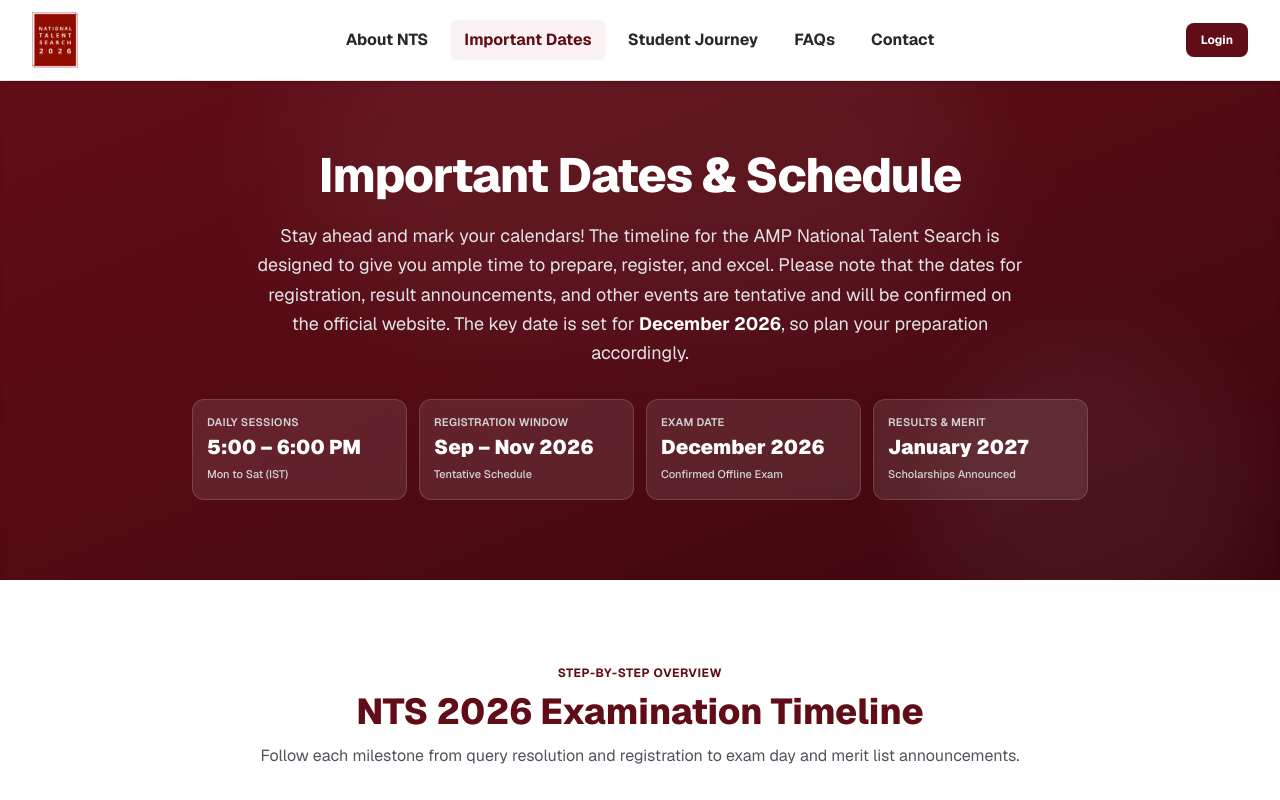
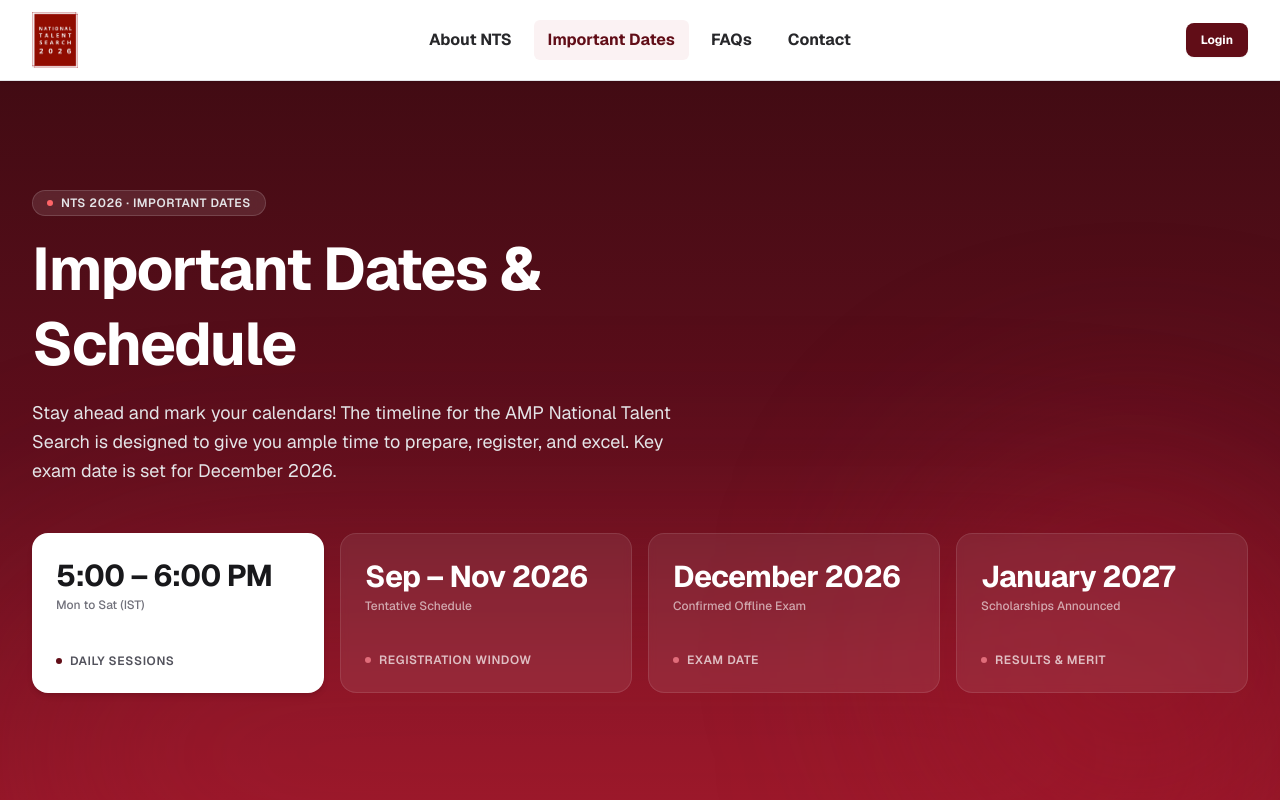
Before and after one commit to ansariafzal-ka/AMP-World-NTS-Web-Application-, a Next.js app: page /Important_Dates in a window 1280 px wide. Shown: the top 800 px of the page. Built offline with nearby package versions, Linux system fonts and the light colour scheme.

Commit message:
Updated the Design for About US and Important Dates PAge

```diff
--- a/src/components/layout/navbar.tsx
+++ b/src/components/layout/navbar.tsx
@@ -14,7 +14,6 @@
 const navItems: NavItem[] = [
   { label: "About NTS", href: "/About_NTS" },
   { label: "Important Dates", href: "/Important_Dates" },
-  { label: "Student Journey", href: "/Student_Journey" },
   { label: "FAQs", href: "/FAQs" },
   { label: "Contact", href: "/Contact" },
 ];
--- a/src/components/ui/DatesCTA.tsx
+++ b/src/components/ui/DatesCTA.tsx
@@ -5,7 +5,7 @@
   return (
     <section className="bg-white border-t border-zinc-200 py-12 sm:py-16">
       <div className="mx-auto max-w-5xl px-4 sm:px-6 lg:px-8">
-        <div className="rounded-2xl border border-zinc-200/90 bg-zinc-50/80 p-6 sm:p-10 shadow-xs flex flex-col md:flex-row items-center justify-between gap-6 text-center md:text-left">
+        <div className="rounded-2xl border border-zinc-200/90 bg-zinc-50/80 p-6 sm:p-10 shadow-xs flex flex-col lg:flex-row items-start lg:items-center justify-between gap-6 text-left">
           <div className="max-w-2xl">
             <span className="inline-flex items-center gap-1.5 rounded-full bg-[#610D17]/10 px-3 py-1 text-xs font-bold text-[#610D17] mb-2.5">
               <span className="h-1.5 w-1.5 rounded-full bg-[#610D17]" />
@@ -20,8 +20,8 @@
             </p>
           </div>
 
-          <div className="flex flex-wrap items-center justify-center gap-3 shrink-0">
-            <Button variant="primary" size="md" href="/About_NTS">
+          <div className="flex flex-wrap items-center gap-3 shrink-0">
+            <Button variant="primary" size="md" href="/About_NTS" className="whitespace-nowrap">
               <span>Explore Syllabus</span>
               <svg className="w-4 h-4" fill="none" viewBox="0 0 24 24" stroke="currentColor">
                 <path
@@ -39,6 +39,7 @@
               href="https://tinyurl.com/HelplineAMPNTS"
               target="_blank"
               rel="noopener noreferrer"
+              className="whitespace-nowrap"
             >
               <svg
                 className="w-4 h-4 text-emerald-600"
--- a/src/components/ui/DatesHero.tsx
+++ b/src/components/ui/DatesHero.tsx
@@ -1,67 +1,113 @@
 import React from "react";
 
 export default function DatesHero() {
-  const milestoneHighlights = [
-    {
-      label: "Daily Sessions",
-      value: "5:00 – 6:00 PM",
-      subtext: "Mon to Sat (IST)",
-    },
-    {
-      label: "Registration Window",
-      value: "Sep – Nov 2026",
-      subtext: "Tentative Schedule",
-    },
-    {
-      label: "Exam Date",
-      value: "December 2026",
-      subtext: "Confirmed Offline Exam",
-    },
-    {
-      label: "Results & Merit",
-      value: "January 2027",
-      subtext: "Scholarships Announced",
-    },
-  ];
+  return (
+    <section className="relative overflow-hidden bg-gradient-to-b from-[#420B13] via-[#5E0E1C] to-[#911628] text-white min-h-[calc(100dvh-5rem)] flex flex-col justify-center py-8 sm:py-10 lg:py-8">
+      {/* Luminous crimson and rose ambient glow */}
+      <div
+        className="pointer-events-none absolute -bottom-32 left-1/2 -translate-x-1/2 h-[350px] w-full max-w-7xl rounded-full bg-[#B81E34]/30 blur-[120px]"
+        aria-hidden="true"
+      />
+      <div
+        className="pointer-events-none absolute -bottom-20 -right-20 h-[450px] w-[450px] rounded-full bg-[#9E1528]/35 blur-[100px]"
+        aria-hidden="true"
+      />
 
-  return (
-    <section className="relative overflow-hidden bg-gradient-to-br from-[#610D17] via-[#520A13] to-[#3B070D] text-white pt-12 pb-14 sm:pt-16 sm:pb-20 shadow-inner">
-      {/* Ambient Glow Accents */}
-      <div className="pointer-events-none absolute -top-24 left-1/2 -translate-x-1/2 w-[700px] h-[350px] bg-white/5 rounded-full blur-3xl" />
-      <div className="pointer-events-none absolute -bottom-16 right-10 w-80 h-80 bg-white/5 rounded-full blur-2xl" />
+      <div className="relative mx-auto max-w-7xl px-4 sm:px-6 lg:px-8 w-full flex flex-col justify-center my-auto">
+        {/* Top Text Block (Left-Aligned) */}
+        <div className="max-w-3xl">
+          {/* Pill Badge */}
+          <div className="inline-flex items-center gap-2 rounded-full border border-white/15 bg-white/10 px-3.5 py-1 text-xs font-semibold tracking-wider text-zinc-200 uppercase backdrop-blur-sm">
+            <span className="h-1.5 w-1.5 rounded-full bg-red-400" />
+            <span>NTS 2026 · IMPORTANT DATES</span>
+          </div>
 
-      <div className="relative mx-auto max-w-5xl px-4 sm:px-6 lg:px-8 text-center">
-        {/* Main Title */}
-        <h1 className="text-3xl sm:text-4xl md:text-5xl font-extrabold tracking-tight text-white leading-tight">
-          Important Dates & Schedule
-        </h1>
+          {/* Main Heading */}
+          <h1 className="mt-3 sm:mt-4 text-3xl sm:text-4xl md:text-5xl lg:text-5xl xl:text-6xl font-bold tracking-tight text-white leading-tight">
+            Important Dates & Schedule
+          </h1>
 
-        {/* Lead Narrative */}
-        <p className="mx-auto mt-4 max-w-3xl text-base sm:text-lg text-zinc-200 leading-relaxed font-normal">
-          Stay ahead and mark your calendars! The timeline for the AMP National Talent Search is
-          designed to give you ample time to prepare, register, and excel. Please note that the
-          dates for registration, result announcements, and other events are tentative and will
-          be confirmed on the official website. The key date is set for{" "}
-          <strong className="text-white font-bold">December 2026</strong>, so plan your
-          preparation accordingly.
-        </p>
+          {/* Description */}
+          <p className="mt-3 sm:mt-4 text-sm sm:text-base md:text-lg text-zinc-200 leading-relaxed font-normal max-w-2xl">
+            Stay ahead and mark your calendars! The timeline for the AMP National Talent Search is
+            designed to give you ample time to prepare, register, and excel. Key exam date is set
+            for December 2026.
+          </p>
+        </div>
 
-        {/* Key Timeline Milestone Highlights Bar */}
-        <div className="mt-8 grid grid-cols-2 sm:grid-cols-4 gap-3 max-w-4xl mx-auto">
-          {milestoneHighlights.map((milestone) => (
-            <div
-              key={milestone.label}
-              className="rounded-xl border border-white/15 bg-white/10 p-3.5 backdrop-blur-xs text-left"
-            >
-              <span className="text-[11px] font-semibold text-zinc-300 uppercase tracking-wide block">
-                {milestone.label}
+        {/* 4 Bottom Milestone Cards */}
+        <div className="mt-8 sm:mt-10 lg:mt-12 grid grid-cols-1 sm:grid-cols-2 lg:grid-cols-4 gap-3 sm:gap-4">
+          {/* Card 1: Featured White Card */}
+          <div className="rounded-2xl bg-white p-4 sm:p-5 lg:p-6 h-32 sm:h-36 lg:h-40 flex flex-col justify-between shadow-md">
+            <div>
+              <span className="text-xl sm:text-2xl lg:text-3xl font-bold tracking-tight text-zinc-900 leading-tight block">
+                5:00 – 6:00 PM
               </span>
-              <span className="text-lg sm:text-xl font-black text-white mt-0.5 block">
-                {milestone.value}
+              <span className="text-xs text-zinc-500 font-medium mt-0.5 block">
+                Mon to Sat (IST)
               </span>
-              <span className="text-[11px] text-zinc-300 font-medium">{milestone.subtext}</span>
             </div>
-          ))}
+            <div className="flex items-center gap-2">
+              <span className="h-1.5 w-1.5 rounded-full bg-[#610D17] shrink-0" />
+              <span className="text-[11px] sm:text-xs font-semibold uppercase tracking-wider text-zinc-600">
+                DAILY SESSIONS
+              </span>
+            </div>
+          </div>
+
+          {/* Card 2: Translucent Maroon Card */}
+          <div className="rounded-2xl border border-white/10 bg-white/[0.08] p-4 sm:p-5 lg:p-6 h-32 sm:h-36 lg:h-40 flex flex-col justify-between backdrop-blur-xs">
+            <div>
+              <span className="text-xl sm:text-2xl lg:text-3xl font-bold tracking-tight text-white leading-tight block">
+                Sep – Nov 2026
+              </span>
+              <span className="text-xs text-white/60 font-medium mt-0.5 block">
+                Tentative Schedule
+              </span>
+            </div>
+            <div className="flex items-center gap-2">
+              <span className="h-1.5 w-1.5 rounded-full bg-[#E06D7A] shrink-0" />
+              <span className="text-[11px] sm:text-xs font-semibold uppercase tracking-wider text-white/70">
+                REGISTRATION WINDOW
+              </span>
+            </div>
+          </div>
+
+          {/* Card 3: Translucent Maroon Card */}
+          <div className="rounded-2xl border border-white/10 bg-white/[0.08] p-4 sm:p-5 lg:p-6 h-32 sm:h-36 lg:h-40 flex flex-col justify-between backdrop-blur-xs">
+            <div>
+              <span className="text-xl sm:text-2xl lg:text-3xl font-bold tracking-tight text-white leading-tight block">
+                December 2026
+              </span>
+              <span className="text-xs text-white/60 font-medium mt-0.5 block">
+                Confirmed Offline Exam
+              </span>
+            </div>
+            <div className="flex items-center gap-2">
+              <span className="h-1.5 w-1.5 rounded-full bg-[#E06D7A] shrink-0" />
+              <span className="text-[11px] sm:text-xs font-semibold uppercase tracking-wider text-white/70">
+                EXAM DATE
+              </span>
+            </div>
+          </div>
+
+          {/* Card 4: Translucent Maroon Card */}
+          <div className="rounded-2xl border border-white/10 bg-white/[0.08] p-4 sm:p-5 lg:p-6 h-32 sm:h-36 lg:h-40 flex flex-col justify-between backdrop-blur-xs">
+            <div>
+              <span className="text-xl sm:text-2xl lg:text-3xl font-bold tracking-tight text-white leading-tight block">
+                January 2027
+              </span>
+              <span className="text-xs text-white/60 font-medium mt-0.5 block">
+                Scholarships Announced
+              </span>
+            </div>
+            <div className="flex items-center gap-2">
+              <span className="h-1.5 w-1.5 rounded-full bg-[#E06D7A] shrink-0" />
+              <span className="text-[11px] sm:text-xs font-semibold uppercase tracking-wider text-white/70">
+                RESULTS & MERIT
+              </span>
+            </div>
+          </div>
         </div>
       </div>
     </section>
```
Also changed, not shown: src/app/(public)/About_NTS/page.tsx (+81 -31 lines), src/components/ui/hero-section.tsx (+14 -14 lines).
